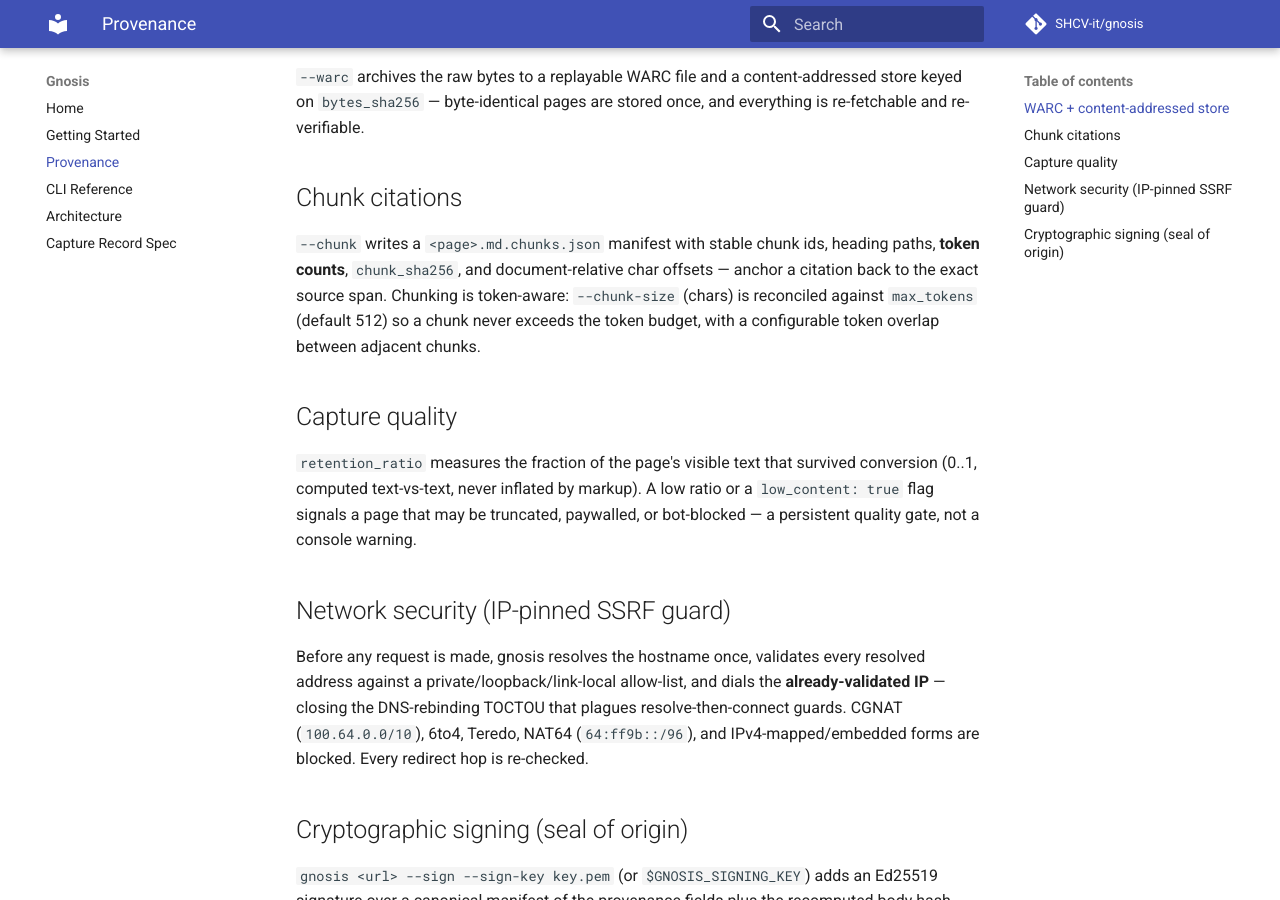
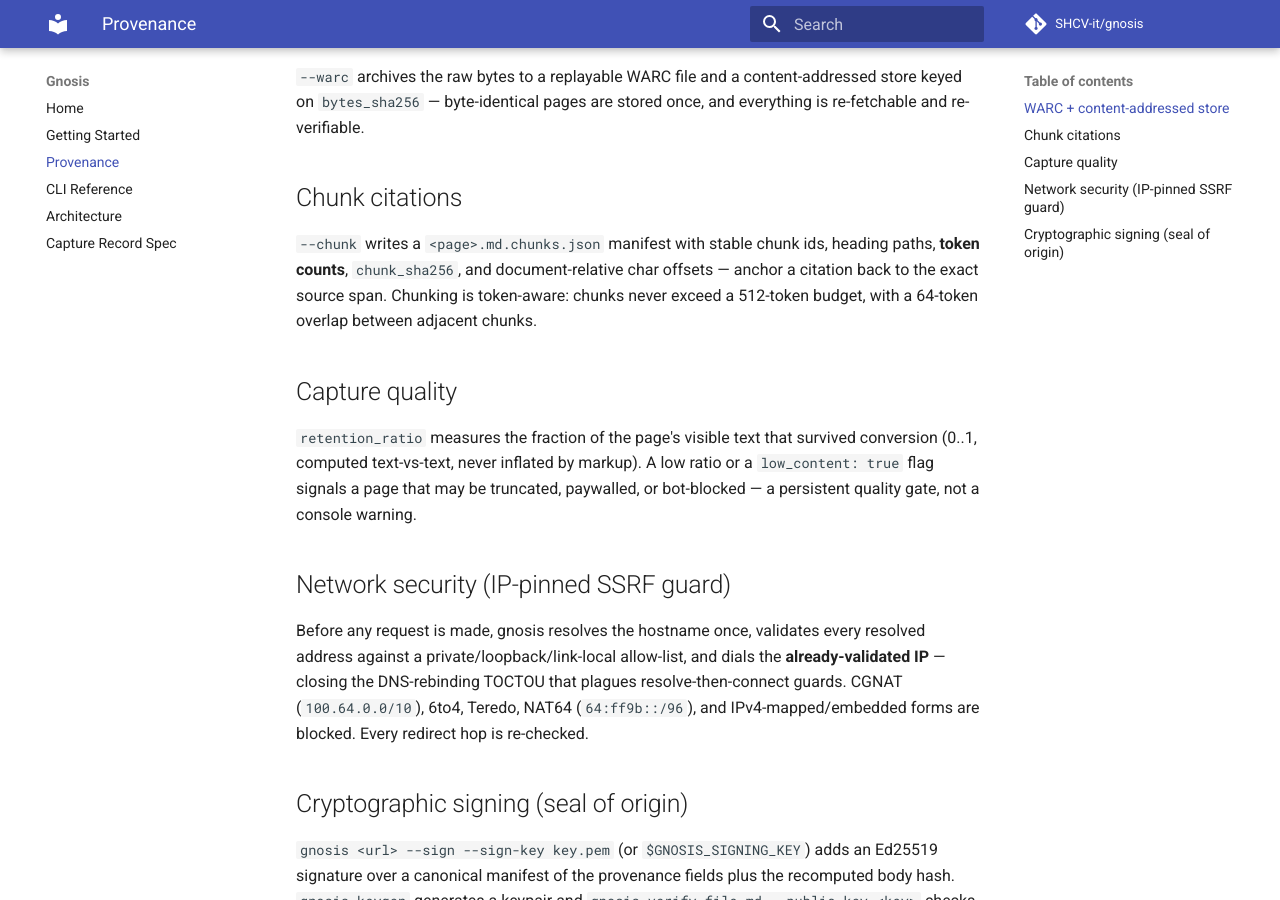
Before and after one commit to SHCV-it/gnosis, an MkDocs documentation site: the page built from docs/provenance.md, in a window 1280 px wide and 900 px high, scrolled down 720 px. Built offline with MkDocs 1.6.1 and Material for MkDocs 9.7.7, drawn with Linux system fonts in a browser that asks for light colours; comment, search, counter and statistics services are not loaded.

Commit message:
docs: README CLI flags + entry points + remove phantom --chunk-size (closes #68)
README CLI table now lists --sign/--sign-key/--format/--profile and
gnosis-keygen/verify/mcp; docs/provenance.md no longer references a
non-existent --chunk-size flag.

```diff
--- a/docs/provenance.md
+++ b/docs/provenance.md
@@ -38,9 +38,8 @@ stored once, and everything is re-fetchable and re-verifiable.
 `--chunk` writes a `<page>.md.chunks.json` manifest with stable chunk ids,
 heading paths, **token counts**, `chunk_sha256`, and document-relative char
 offsets — anchor a citation back to the exact source span. Chunking is
-token-aware: `--chunk-size` (chars) is reconciled against `max_tokens` (default
-512) so a chunk never exceeds the token budget, with a configurable token
-overlap between adjacent chunks.
+token-aware: chunks never exceed a 512-token budget, with a 64-token overlap
+between adjacent chunks.
 
 ## Capture quality
 
```
Also changed, not shown: README.md (+7 -2 lines).
